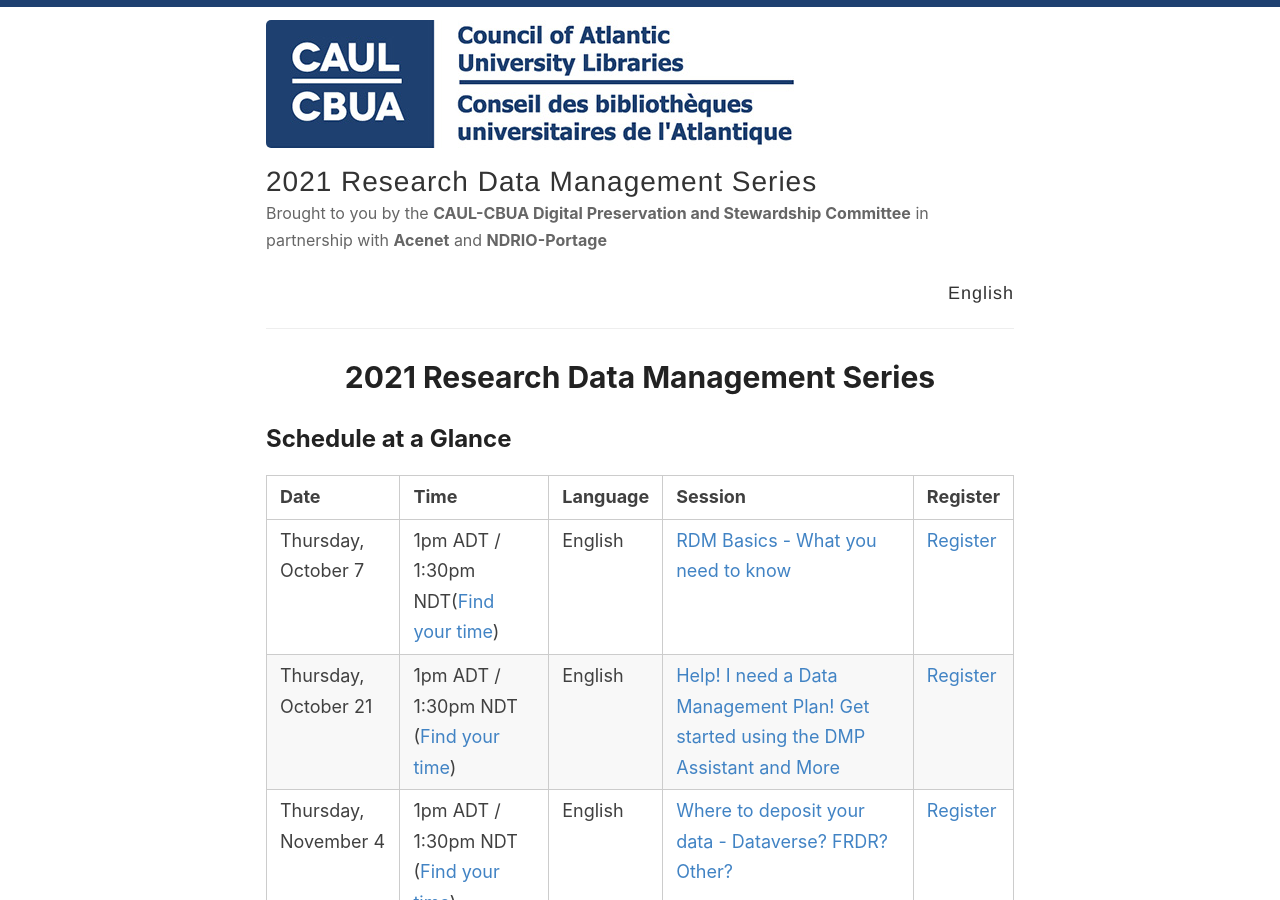
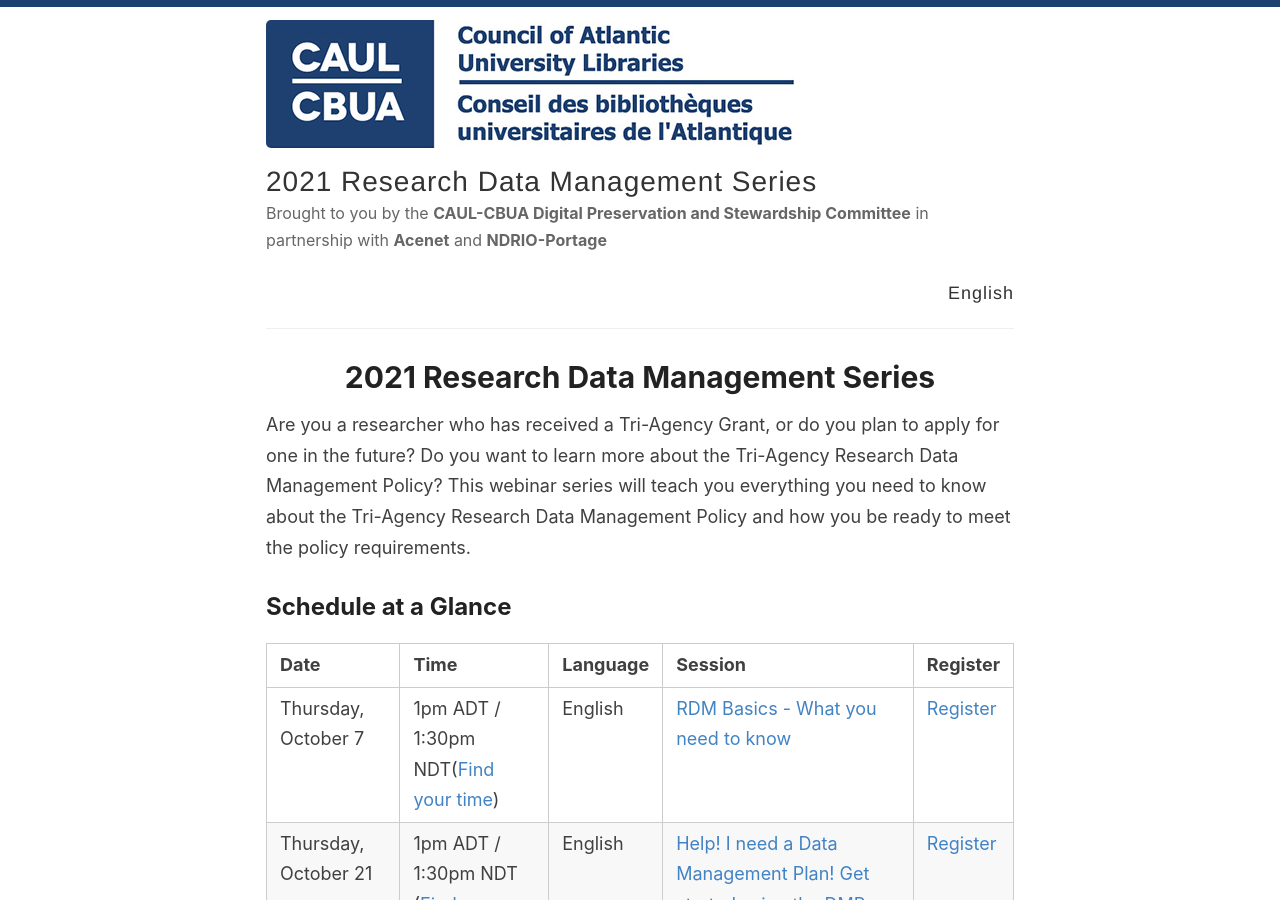
Before and after one commit to caul-dpsc/2021-rdm-series, a Jekyll site: the page built from _pages/index.md, in a window 1280 px wide and 900 px high. Built offline with Jekyll 4.4.1, drawn with Linux system fonts in a browser that asks for light colours.

Commit message:
Update index.md

```diff
--- a/_pages/index.md
+++ b/_pages/index.md
@@ -3,6 +3,8 @@ layout: page
 title: 2021 Research Data Management Series
 permalink: /
 ---
+Are you a researcher who has received a Tri-Agency Grant, or do you plan to apply for one in the future? Do you want to learn more about the Tri-Agency Research Data Management Policy? This webinar series will teach you everything you need to know about the Tri-Agency Research Data Management Policy and how you be ready to meet the policy requirements.
+
 ## Schedule at a Glance
 
 | Date | Time | Language | Session | Register |
```
